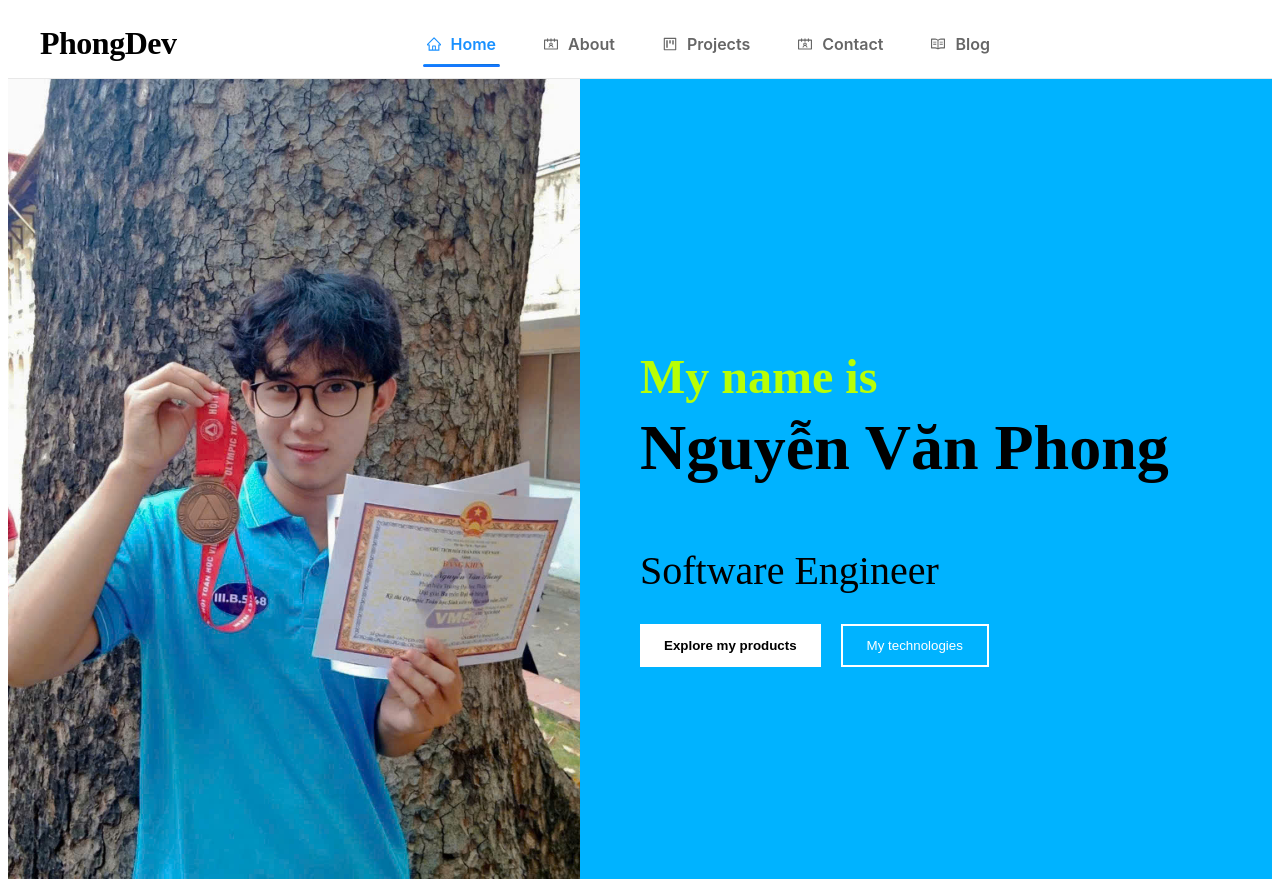
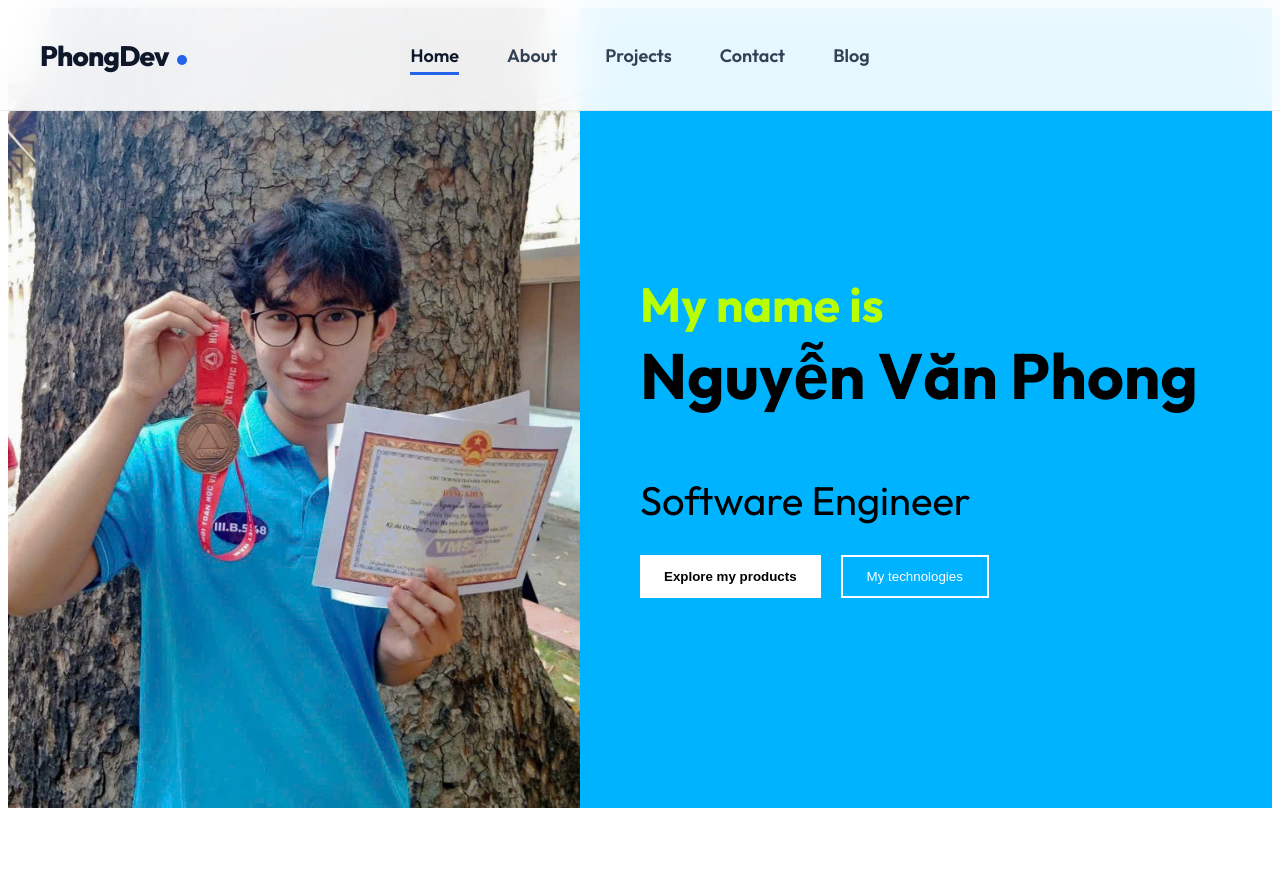
Before and after one commit to PhongSEVN/Portfolio, a React (Create React App) app: page / in a window 1280 px wide. After the commit the page ends 816 px from the top, so only its background shows below. Built offline with nearby package versions, Linux system fonts and the light colour scheme; the HTML template or start-up script is replaced by a standard one.

Commit message:
Fix header

```diff
--- a/public/index.html
+++ b/public/index.html
@@ -20,7 +20,8 @@
       work correctly both with client-side routing and a non-root public URL.
       Learn how to configure a non-root public URL by running `npm run build`.
     -->
-  <title>Phong Portfolio</title>
+    <link href="https://fonts.googleapis.com/css2?family=Outfit:wght@300;400;500;600;700;800&display=swap" rel="stylesheet">
+  <title>PhongDev - Portfolio</title>
 </head>
 
 <body>
--- a/src/layout/header/index.js
+++ b/src/layout/header/index.js
@@ -1,109 +1,89 @@
 import { Link, useLocation } from 'react-router-dom';
-import './style.css'
-import { Menu } from "antd";
 import { useState, useEffect } from "react";
-import { ContactsOutlined, HomeOutlined, ProjectOutlined, MenuOutlined, CloseOutlined, ReadOutlined } from '@ant-design/icons';
+import { Drawer } from "antd";
+import './style.css';
 
 const items = [
-    {
-        label: <Link to="/">Home</Link>,
-        key: '/',
-        icon: <HomeOutlined />,
-    },
-    {
-        label: <Link to="/about">About</Link>,
-        key: '/about',
-        icon: <ContactsOutlined />,
-    },
-    {
-        label: <Link to="/projects">Projects</Link>,
-        key: '/projects',
-        icon: <ProjectOutlined />,
-    },
-    {
-        label: <Link to="/contact">Contact</Link>,
-        key: '/contact',
-        icon: <ContactsOutlined />
-    },
-    {
-        label: <Link to="/blog">Blog</Link>,
-        key: '/blog',
-        icon: <ReadOutlined />,
-    },
+    { label: 'Home', path: '/' },
+    { label: 'About', path: '/about' },
+    { label: 'Projects', path: '/projects' },
+    { label: 'Contact', path: '/contact' },
+    { label: 'Blog', path: '/blog' },
 ];
 
 function Header() {
     const location = useLocation();
     const [current, setCurrent] = useState(location.pathname);
-    const [mobileMenuOpen, setMobileMenuOpen] = useState(false);
+    const [drawerVisible, setDrawerVisible] = useState(false);
 
     useEffect(() => {
         setCurrent(location.pathname);
+        setDrawerVisible(false);
     }, [location]);
 
-    useEffect(() => {
-        if (mobileMenuOpen) {
-            document.body.style.overflow = 'hidden';
-        } else {
-            document.body.style.overflow = 'unset';
-        }
-        return () => {
-            document.body.style.overflow = 'unset';
-        };
-    }, [mobileMenuOpen]);
-
-    const onClick = e => {
-        setCurrent(e.key);
-        setMobileMenuOpen(false);
+    const showDrawer = () => {
+        setDrawerVisible(true);
     };
 
-    const toggleMobileMenu = () => {
-        setMobileMenuOpen(!mobileMenuOpen);
+    const onClose = () => {
+        setDrawerVisible(false);
     };
 
     return (
-        <>
-            <header className="modern-header">
-                <div className="header-wrapper">
-                    <Link to="/" className="brand-logo" onClick={() => setCurrent('/')}>
+        <header className="professional-header">
+            <div className="header-container">
+                {/* Logo Section */}
+                <div className="logo-area">
+                    <Link to="/" className="logo-text" onClick={() => setCurrent('/')}>
                         PhongDev
+                        <span className="logo-dot"></span>
                     </Link>
+                </div>
 
-                    <nav className="nav-desktop">
-                        <Menu
-                            onClick={onClick}
-                            selectedKeys={[current]}
-                            mode="horizontal"
-                            items={items}
-                            className="desktop-menu"
-                        />
+                {/* Desktop Navigation */}
+                <nav className="desktop-nav">
+                    {items.map((item) => (
+                        <Link
+                            key={item.path}
+                            to={item.path}
+                            className={`nav-link ${current === item.path ? 'active' : ''}`}
+                            onClick={() => setCurrent(item.path)}
+                        >
+                            {item.label}
+                        </Link>
+                    ))}
+                </nav>
+
+                {/* Mobile Toggle Button */}
+                <button className="mobile-toggle" onClick={showDrawer} aria-label="Open Menu">
+                    <div className="hamburger"></div>
+                </button>
+
+                {/* Mobile Drawer Menu */}
+                <Drawer
+                    placement="right"
+                    onClose={onClose}
+                    open={drawerVisible}
+                    className="mobile-drawer"
+                    width={280}
+                    closable={true}
+                >
+                    <nav className="drawer-menu">
+                        {items.map((item) => (
+                            <Link
+                                key={item.path}
+                                to={item.path}
+                                className="drawer-link"
+                                onClick={onClose}
+                            >
+                                {item.label}
+                                <span>0{items.indexOf(item) + 1}</span>
+                            </Link>
+                        ))}
                     </nav>
-
-                    <button
-                        className="menu-btn"
-                        onClick={toggleMobileMenu}
-                        aria-label="Menu"
-                    >
-                        {mobileMenuOpen ? <CloseOutlined /> : <MenuOutlined />}
-                    </button>
-                </div>
-            </header>
-
-            {mobileMenuOpen && (
-                <>
-                    <div className="overlay" onClick={toggleMobileMenu} />
-                    <div className="nav-mobile">
-                        <Menu
-                            onClick={onClick}
-                            selectedKeys={[current]}
-                            mode="vertical"
-                            items={items}
-                            className="mobile-menu"
-                        />
-                    </div>
-                </>
-            )}
-        </>
+                </Drawer>
+            </div>
+        </header>
     );
 }
 
--- a/src/layout/header/style.css
+++ b/src/layout/header/style.css
@@ -1,248 +1,195 @@
-/* Modern Header */
-.modern-header {
-  position: sticky;
-  top: 0;
-  background: #fff;
-  border-bottom: 1px solid #e8e8e8;
-  z-index: 100;
-  height: 70px;
+:root {
+  --primary-color: #0F172A;
+  --accent-color: #2563EB;
+  --text-color: #334155;
+  --bg-color: rgba(255, 255, 255, 0.9);
+  --header-height: 110px;
 }
 
-.header-wrapper {
-  max-width: 1280px;
-  height: 100%;
-  margin: 0 auto;
-  padding: 0 32px;
-  display: flex;
-  align-items: center;
-  justify-content: space-between;
+body {
+  font-family: 'Outfit', sans-serif;
 }
 
-/* Brand Logo */
-.brand-logo {
-  font-size: 32px;
-  font-weight: 800;
-  color: #000;
-  text-decoration: none;
-  letter-spacing: -0.5px;
+.professional-header {
+  position: fixed;
+  top: 0;
+  left: 0;
+  width: 100%;
+  height: var(--header-height);
+  background: var(--bg-color);
+  backdrop-filter: blur(20px);
+  -webkit-backdrop-filter: blur(20px);
+  border-bottom: 1px solid rgba(0, 0, 0, 0.06);
+  z-index: 10000;
   transition: all 0.3s ease;
 }
 
-.brand-logo:hover {
-  color: #1890ff;
-  transform: scale(1.05);
+.header-container {
+  max-width: 1440px;
+  height: 100%;
+  margin: 0 auto;
+  padding: 0 40px;
+  display: flex;
+  align-items: center;
 }
 
-/* Desktop Navigation */
-.nav-desktop {
-  flex: 1;
-  display: flex;
-  justify-content: center;
-  margin: 0 40px;
+.logo-area {
+  z-index: 10001;
+  flex: 0 0 auto;
+  min-width: 200px;
 }
 
-.desktop-menu {
-  border: none !important;
-  background: transparent !important;
+.logo-text {
+  font-family: 'Outfit', sans-serif;
+  font-size: 28px;
+  font-weight: 800;
+  color: var(--primary-color);
+  text-decoration: none;
+  letter-spacing: -0.03em;
+  display: flex;
+  align-items: center;
+  gap: 8px;
 }
 
-.desktop-menu .ant-menu-item {
-  padding: 0 20px;
-  margin: 0 4px;
+.logo-dot {
+  width: 10px;
+  height: 10px;
+  background: var(--accent-color);
+  border-radius: 50%;
+  margin-top: 10px;
+}
+
+.desktop-nav {
+  display: flex;
+  align-items: center;
+  gap: 48px;
+  flex: 1;
+  justify-content: center;
+}
+
+.nav-link {
+  font-family: 'Outfit', sans-serif;
+  font-size: 18px;
   font-weight: 600;
-  font-size: 16px;
-  color: #666;
+  color: var(--text-color);
+  text-decoration: none;
+  position: relative;
+  padding: 12px 0;
+  transition: color 0.3s ease;
+}
+
+.nav-link::after {
+  content: '';
+  position: absolute;
+  bottom: 4px;
+  left: 0;
+  width: 0;
+  height: 3px;
+  background: var(--accent-color);
+  transition: width 0.3s cubic-bezier(0.4, 0, 0.2, 1);
+}
+
+.nav-link:hover,
+.nav-link.active {
+  color: var(--primary-color);
+}
+
+.nav-link:hover::after,
+.nav-link.active::after {
+  width: 100%;
+}
+
+.header-container::after {
+  content: '';
+  flex: 0 0 auto;
+  min-width: 200px;
+  display: block;
+}
+
+.mobile-toggle {
+  display: none;
+  background: none;
+  border: none;
+  cursor: pointer;
+  padding: 8px;
+  z-index: 10001;
+}
+
+.hamburger {
+  width: 24px;
+  height: 2px;
+  background: var(--primary-color);
   position: relative;
   transition: all 0.3s ease;
 }
 
-.desktop-menu .ant-menu-item::after {
+.hamburger::before,
+.hamburger::after {
   content: '';
   position: absolute;
-  bottom: 0;
-  left: 20px;
-  right: 20px;
-  height: 3px;
-  background: linear-gradient(90deg, #1890ff, #096dd9);
-  transform: scaleX(0);
-  transition: transform 0.3s ease;
-  border-radius: 2px;
-}
-
-.desktop-menu .ant-menu-item:hover {
-  color: #1890ff;
-  transform: translateY(-2px);
-}
-
-.desktop-menu .ant-menu-item:hover::after {
-  transform: scaleX(0.6);
-}
-
-.desktop-menu .ant-menu-item-selected {
-  color: #1890ff !important;
-  background: transparent !important;
-}
-
-.desktop-menu .ant-menu-item-selected::after {
-  transform: scaleX(1);
-}
-
-.desktop-menu .ant-menu-item a {
-  color: inherit;
-}
-
-.desktop-menu .ant-menu-item-icon {
-  display: none;
-}
-
-/* Menu Button */
-.menu-btn {
-  display: none;
-  width: 42px;
-  height: 42px;
-  border: 1px solid #e8e8e8;
-  border-radius: 6px;
-  background: #fff;
-  cursor: pointer;
-  font-size: 20px;
-  color: #333;
-  transition: all 0.2s;
-}
-
-.menu-btn:hover {
-  border-color: #1890ff;
-  color: #1890ff;
-}
-
-.menu-btn:active {
-  transform: scale(0.96);
-}
-
-/* Overlay */
-.overlay {
-  position: fixed;
-  inset: 0;
-  background: rgba(0, 0, 0, 0.4);
-  z-index: 98;
-  animation: fadeIn 0.2s;
-}
-
-@keyframes fadeIn {
-  from { opacity: 0; }
-  to { opacity: 1; }
-}
-
-/* Mobile Navigation */
-.nav-mobile {
-  position: fixed;
-  top: 70px;
-  left: 0;
-  right: 0;
-  background: #fff;
-  border-bottom: 1px solid #e8e8e8;
-  z-index: 99;
-  max-height: calc(100vh - 70px);
-  overflow-y: auto;
-  animation: slideDown 0.3s ease;
-}
-
-@keyframes slideDown {
-  from {
-    opacity: 0;
-    transform: translateY(-10px);
-  }
-  to {
-    opacity: 1;
-    transform: translateY(0);
-  }
-}
-
-.mobile-menu {
-  border: none !important;
-  background: transparent !important;
-  padding: 12px 0;
-}
-
-.mobile-menu .ant-menu-item {
-  height: 60px;
-  line-height: 60px;
-  margin: 0;
-  padding: 0 32px !important;
-  font-weight: 600;
-  font-size: 16px;
-  color: #666;
-  border-left: 3px solid transparent;
+  width: 24px;
+  height: 2px;
+  background: var(--primary-color);
   transition: all 0.3s ease;
 }
 
-.mobile-menu .ant-menu-item:hover {
-  color: #1890ff;
-  background: #f5f5f5;
-  padding-left: 36px !important;
+.hamburger::before { top: -8px; }
+.hamburger::after { top: 8px; }
+
+.mobile-drawer .ant-drawer-content {
+  background: rgba(255, 255, 255, 0.98);
+  backdrop-filter: blur(10px);
 }
 
-.mobile-menu .ant-menu-item-selected {
-  color: #1890ff !important;
-  background: #e6f7ff !important;
-  border-left-color: #1890ff;
+.drawer-menu {
+  display: flex;
+  flex-direction: column;
+  gap: 24px;
+  padding-top: 60px;
 }
 
-.mobile-menu .ant-menu-item a {
-  color: inherit;
+.drawer-link {
+  font-family: 'Outfit', sans-serif;
+  font-size: 24px;
+  font-weight: 600;
+  color: var(--primary-color);
+  text-decoration: none;
+  padding: 12px 0;
+  border-bottom: 1px solid rgba(0,0,0,0.05);
+  transition: all 0.3s ease;
   display: flex;
+  justify-content: space-between;
   align-items: center;
-  gap: 12px;
 }
 
-.mobile-menu .ant-menu-item-icon {
-  font-size: 20px;
+.drawer-link:hover {
+  color: var(--accent-color);
+  padding-left: 10px;
+}
+
+.drawer-link span {
+  font-size: 14px;
+  color: #94A3B8;
+  font-weight: 400;
 }
 
 /* Responsive */
-@media (max-width: 768px) {
-  .modern-header {
-    height: 60px;
-  }
-
-  .header-wrapper {
-    padding: 0 20px;
-  }
-
-  .brand-logo {
-    font-size: 26px;
-  }
-
-  .nav-desktop {
+@media (max-width: 868px) {
+  .desktop-nav {
     display: none;
   }
-
-  .menu-btn {
-    display: flex;
-    align-items: center;
-    justify-content: center;
+  .header-container::after {
+    display: none;
   }
-
-  .nav-mobile {
-    top: 60px;
-    max-height: calc(100vh - 60px);
+  .mobile-toggle {
+    display: block;
+    margin-left: auto;
+  }
+  .header-container {
+    padding: 0 24px;
+    justify-content: space-between;
+  }
+  .logo-area {
+    min-width: auto;
   }
 }
-
-@media (max-width: 480px) {
-  .header-wrapper {
-    padding: 0 16px;
-  }
-
-  .brand-logo {
-    font-size: 24px;
-  }
-
-  .mobile-menu .ant-menu-item {
-    padding: 0 20px !important;
-    font-size: 15px;
-  }
-
-  .mobile-menu .ant-menu-item:hover {
-    padding-left: 24px !important;
-  }
-}
```
Also changed, not shown: src/context/ThemeContext.js (added, +41 -0 lines), src/index.css (+21 -11 lines).
